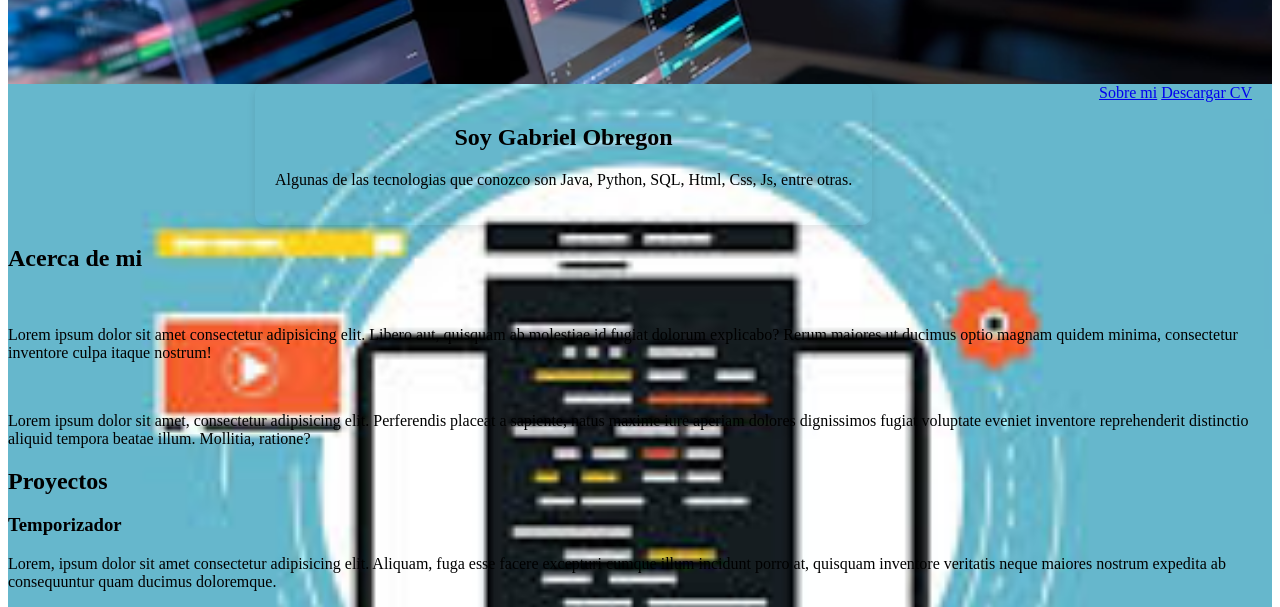
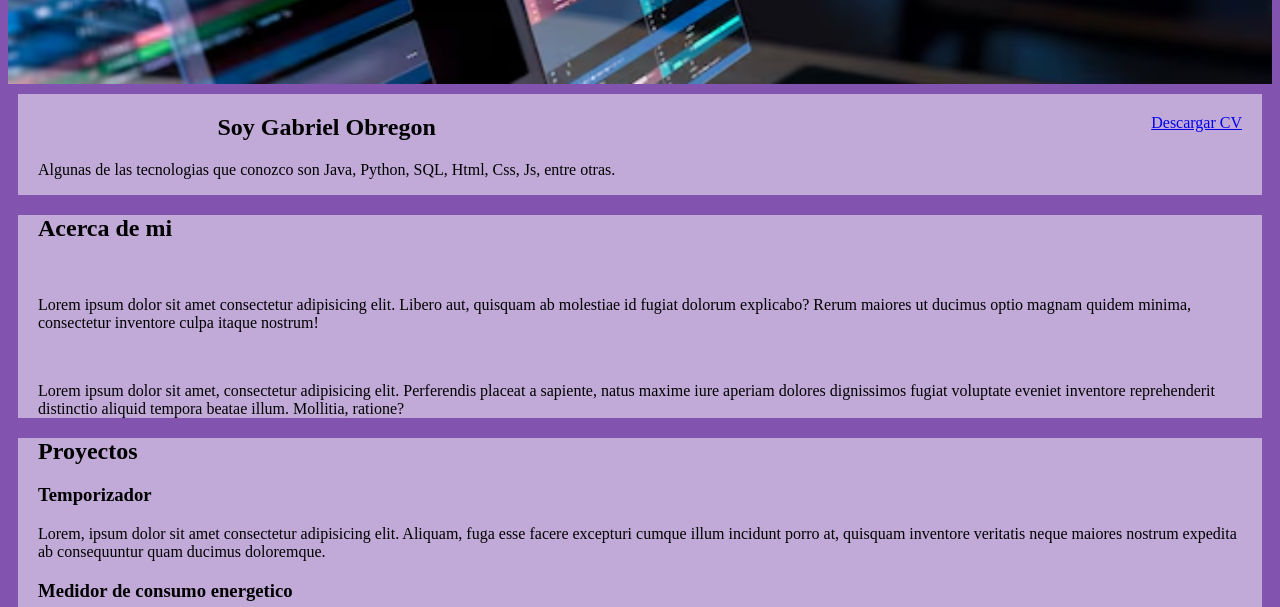
Before and after one commit to gabobregon89/new-portfolio, a plain HTML site: page index.html in a window 1280 px wide. Shown: the part 164-771 px from the top of the page. Drawn offline with Linux system fonts and the light colour scheme.

Commit message:
se agregan nuevos estilos y archivo de cb

```diff
--- a/index.html
+++ b/index.html
@@ -35,7 +35,6 @@
                 <p>Algunas de las tecnologias que conozco son Java, Python, SQL, Html, Css, Js, entre otras.</p>
             </div>
             <div class="section__contenedor_botones">
-                <a href="#sobre-mi" class="boton" role="button">Sobre mi</a>
                 <a href="./assets/docs/cv.pdf" target="_blank" class="boton boton_oscuro" role="button">Descargar
                     CV</a>
             </div>
--- a/style.css
+++ b/style.css
@@ -1,3 +1,7 @@
+html {
+    background-color: rgb(131, 84, 175);
+}
+
 .header {
     background-image: url('./assets/images/fondo2.avif');
     background-size: cover;
@@ -38,11 +42,19 @@
 }
 
 .principal {
-    background-image: url("./assets/images/fondo3.jpg");
+    /* background-image: url("./assets/images/fondo3.jpg"); */
     background-size: cover;
     background-position: center;
     width: 100%;
     height: 100vh;
+}
+
+.section {
+    padding: 0 20px;
+    margin: 10px;
+    background-color: rgba(255, 255, 255, 0.5);
+    width: auto;
+    height: auto;
 }
 
 #presentacion {
@@ -55,10 +67,21 @@
 }
 
 .section__contenedor_info {
-    max-width: 600px;
-    margin: auto;
-    padding: 20px;
-    /* background-color: rgba(255, 255, 255, 0.8); */
-    border-radius: 10px;
-    box-shadow: 0 4px 8px rgba(0, 0, 0, 0.1);
 }
+
+.section__contenedor_botones {
+    display: flex;
+    gap: 20px;
+    justify-content: center;
+    margin-top: 20px;
+    list-style: none;
+    text-decoration: none;
+}
+
+#sobre-mi {
+    background: linear-gradient(
+    90deg,
+    var(#0f092180) 20%,
+    transparent 40%
+  );
+}
```
Also changed, not shown: 1 other file.
